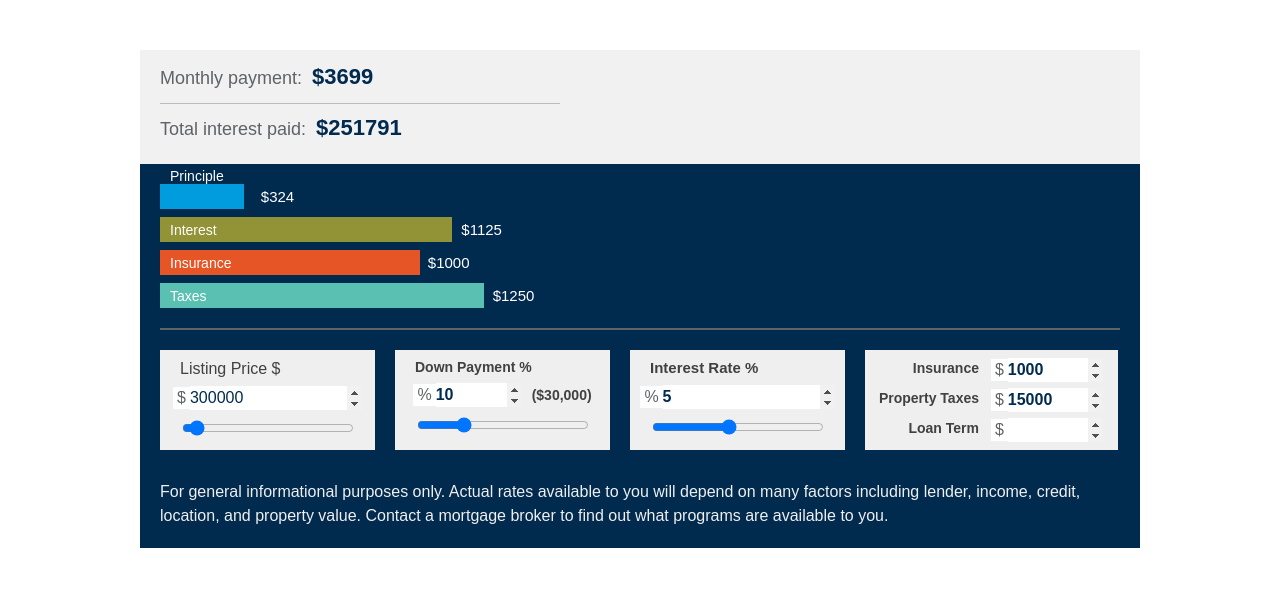
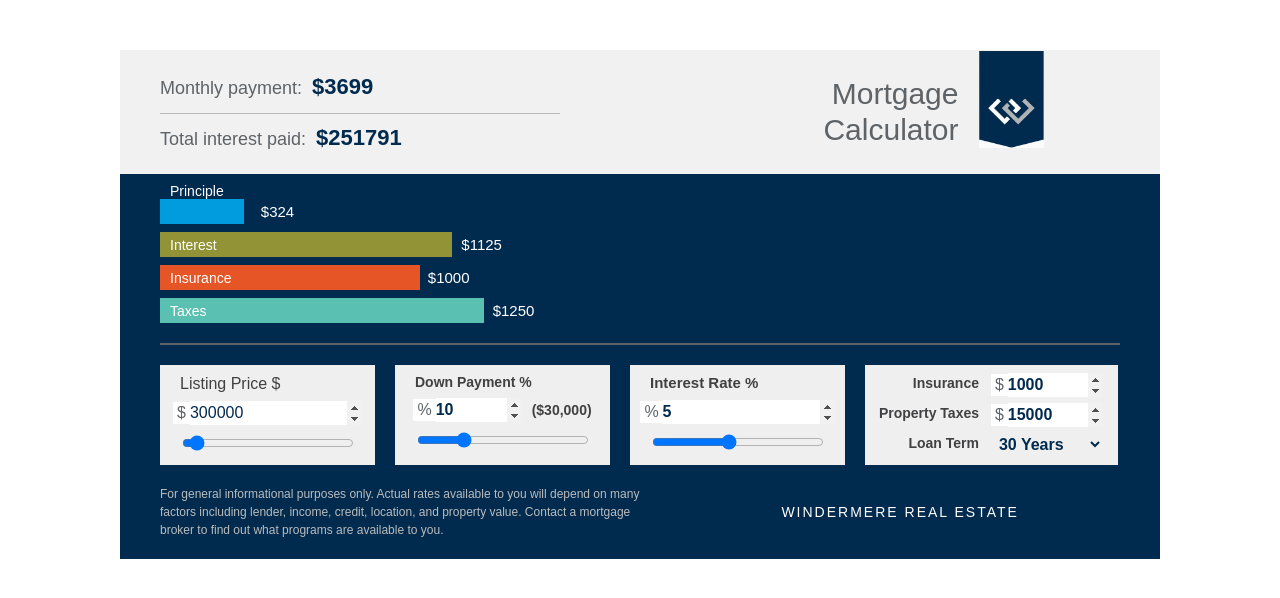
Before and after one commit to zprutsman/monthly-payment-calc, a React (Create React App) app: page / in a window 1280 px wide. Shown: the top 598 px of the page. Built offline with nearby package versions, Linux system fonts and the light colour scheme.

Commit message:
+final design updates +disclaimer text +branding

```diff
--- a/src/App.js
+++ b/src/App.js
@@ -1,10 +1,12 @@
 import { useEffect, useRef, useState } from "react";
-import InterestRate from "./widget";
+import InterestRate from "./components/widget";
 import "./index.css";
-import ExtraCosts from "./extraCosts";
-import Chart from "./Chart";
-import DownPayment from "./downpayment";
-import ListingPrice from "./listingprice";
+import ExtraCosts from "./components/extraCosts";
+import Chart from "./components/Chart";
+import DownPayment from "./components/downpayment";
+import ListingPrice from "./components/listingprice";
+import LoanTerm from "./components/LoanTerm";
+import banner from "./banner.jpg";
 
 const toNum = (n) => {
   if (n === "") {
@@ -18,9 +20,10 @@ function App() {
   const [price, setPrice] = useState("300000");
   const [propertyTax, setPropertyTax] = useState("15000");
   const [insurance, setInsurance] = useState("1000");
+  const [loanTerm, setLoanTerm] = useState("30");
   const propertyTaxMonthly = toNum(propertyTax) / 12;
   const r = toNum(interestRate) / 100 / 12;
-  const n = 12 * 30;
+  const n = 12 * toNum(loanTerm);
   const principal = toNum(price) * (1 - toNum(downPayment) / 100);
   const interest = principal * r;
   const numerator = (1 + r) ** n;
@@ -42,9 +45,13 @@ function App() {
       <div
         style={{
           background: "#F1F1F2",
-          padding: "10px 20px",
+          padding: "10px 20px 10px 40px",
+          display: "grid",
+          gridTemplateColumns: "65% 35%",
+          alignItems: "center",
         }}
       >
+        <div>
           <p
             style={{
               fontSize: 18,
@@ -54,6 +61,7 @@ function App() {
               maxWidth: 400,
               marginBottom: 7,
               paddingBottom: 10,
+              paddingTop: 10,
             }}
           >
             Monthly payment:
@@ -92,7 +100,45 @@ function App() {
             </span>
           </p>
         </div>
-      <div style={{ backgroundColor: "#002a4e", paddingBottom: 20 }}>
+        <div
+          style={{
+            display: "grid",
+            gridTemplateColumns: "50% 50%",
+            justifyContent: "center",
+            alignItems: "center",
+            gap: 20,
+          }}
+        >
+          <p
+            style={{
+              fontSize: 30,
+              maxWidth: 200,
+              lineHeight: "1.2",
+              textAlign: "right",
+              color: "#5E6367",
+              fontWeight: "500",
+            }}
+          >
+            Mortgage Calculator
+          </p>
+          <img
+            style={{
+              maxWidth: 65,
+              alignSelf: "top",
+              justifySelf: "start",
+              marginTop: -25,
+            }}
+            src={banner}
+          />
+        </div>
+      </div>
+      <div></div>
+      <div
+        style={{
+          backgroundColor: "#002a4e",
+          padding: "5px 25px 20px 20px",
+        }}
+      >
         {Number.isNaN(monthlyPayment) ? null : (
           <Chart
             monthlyPayment={monthlyPayment}
@@ -150,27 +196,55 @@ function App() {
               title="Insurance"
               value={insurance}
               setValue={setInsurance}
+              prefix={"$"}
             />
             <ExtraCosts
               title="Property Taxes"
               value={propertyTax}
               setValue={setPropertyTax}
+              prefix={"$"}
             />
-            <ExtraCosts title="Loan Term" />
+            <LoanTerm
+              value={loanTerm}
+              setValue={setLoanTerm}
+              title="Loan Term"
+            />
           </div>
         </div>
+        <div
+          style={{
+            display: "grid",
+            gridTemplateColumns: "55% 45%",
+            padding: "0 20px",
+          }}
+        >
           <p
             style={{
-            color: "#efefef",
-            marginLeft: 20,
-            marginTop: 30,
+              fontSize: 12,
+              color: "#bbbcbc",
+              fontWeight: "500",
+              maxWidth: 500,
             }}
           >
-          For general informational purposes only. Actual rates available to you
-          will depend on many factors including lender, income, credit,
+            For general informational purposes only. Actual rates available to
+            you will depend on many factors including lender, income, credit,
             location, and property value. Contact a mortgage broker to find out
             what programs are available to you.
           </p>
+          <p
+            style={{
+              justifySelf: "center",
+              alignSelf: "center",
+              fontSize: 14,
+              color: "white",
+              textTransform: "uppercase",
+              letterSpacing: 2,
+              fontWeight: "500",
+            }}
+          >
+            Windermere Real Estate
+          </p>
+        </div>
       </div>
     </div>
   );
--- a/src/Chart.js
+++ b/src/components/Chart.js
@@ -127,7 +127,7 @@ const Chart = (props) => {
           ${interest.toFixed(0)}
         </p>
       </div>
-      {insurance === 0 ? null : (
+      {insurance == 0 ? null : (
         <div
           className="insurance mb-2 p-2 relative transition-all duration-500 ease-linear"
           style={
--- /dev/null
+++ b/src/components/LoanTerm.js
@@ -0,0 +1,61 @@
+const LoanTerm = (props) => {
+  const updateLoanTerm = (e) => {
+    let value = e.target.value;
+    props.setValue(value);
+  };
+  return (
+    <div
+      style={{
+        height: 30,
+        textAlign: "right",
+        paddingTop: 3,
+      }}
+    >
+      <div className="extraCostContainer">
+        <p
+          style={{
+            fontSize: 14,
+            paddingRight: 5,
+            fontWeight: "600",
+            color: "#414042",
+          }}
+        >
+          {props.title}
+        </p>
+        <div>
+          <select
+            style={{
+              width: "95%",
+              color: "#002a4e",
+              fontWeight: "600",
+              padding: "0 5px",
+            }}
+            onChange={updateLoanTerm}
+          >
+            <option
+              style={{
+                color: "#002a4e",
+                fontWeight: "600",
+                fontSize: "14px",
+              }}
+              value="30"
+            >
+              30 Years
+            </option>
+            <option
+              style={{
+                color: "#002a4e",
+                fontWeight: "600",
+                fontSize: "14px",
+              }}
+              value="15"
+            >
+              15 Years
+            </option>
+          </select>
+        </div>
+      </div>
+    </div>
+  );
+};
+export default LoanTerm;
--- a/src/extraCosts.js
+++ b/src/components/extraCosts.js
@@ -34,7 +34,7 @@ const ExtraCosts = (props) => {
               fontWeight: 500,
             }}
           >
-            $
+            {props.prefix}
           </span>
           <input
             style={{ width: "80%", color: "#002a4e", fontWeight: "600" }}
--- a/src/index.css
+++ b/src/index.css
@@ -15,7 +15,7 @@ body {
 }
 .container {
   padding: 50px 0;
-  max-width: 1000px;
+  max-width: 1040px;
   margin: 0 auto;
 }
 .extraCostContainer {
```
Also changed, not shown: src/banner.jpg (added), src/components/downpayment.js (renamed from src/downpayment.js), src/components/listingprice.js (renamed from src/listingprice.js), src/components/widget.js (renamed from src/widget.js), 11 other files (tests, documents, lock files or other folders). Lines whose indentation alone changed are shown as unchanged.
